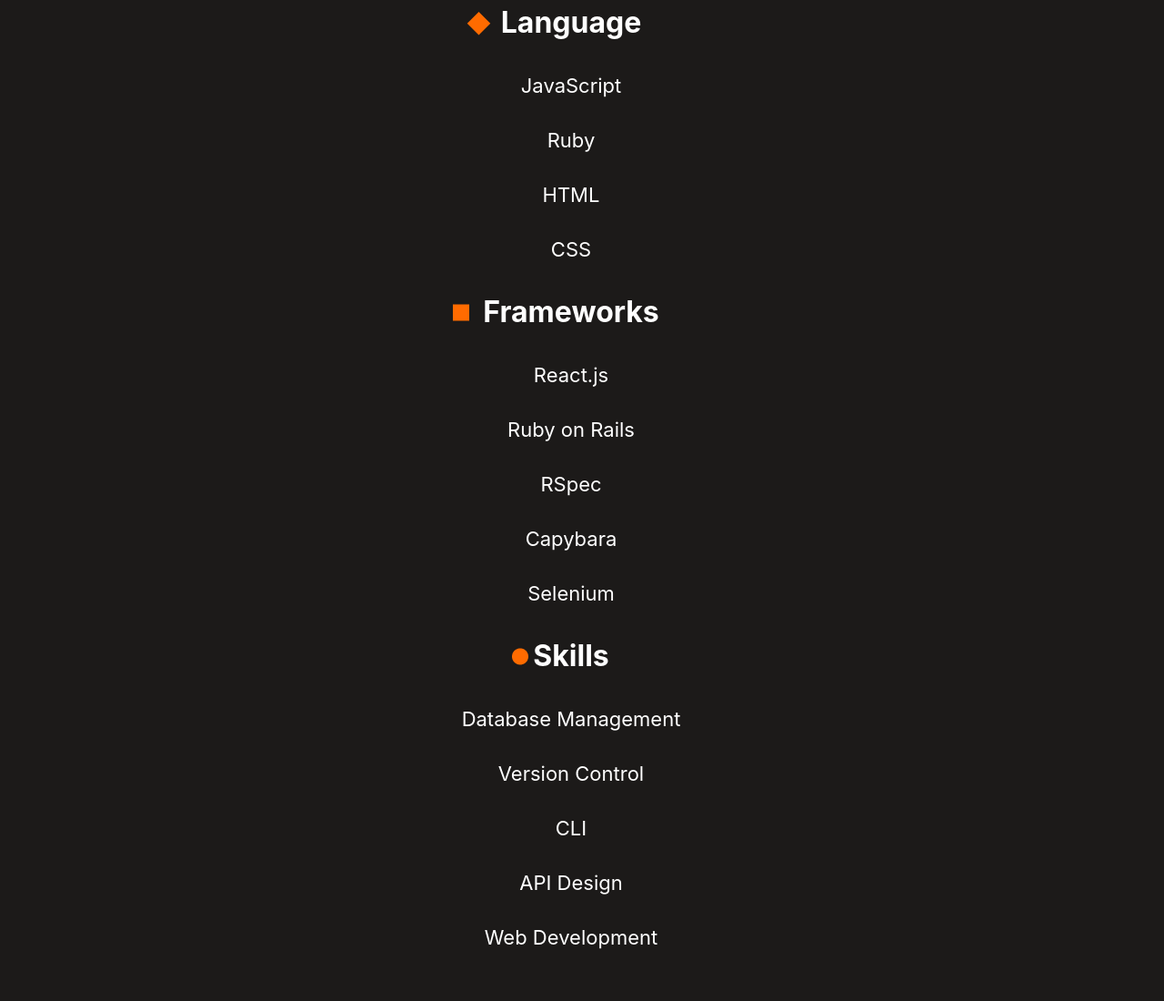
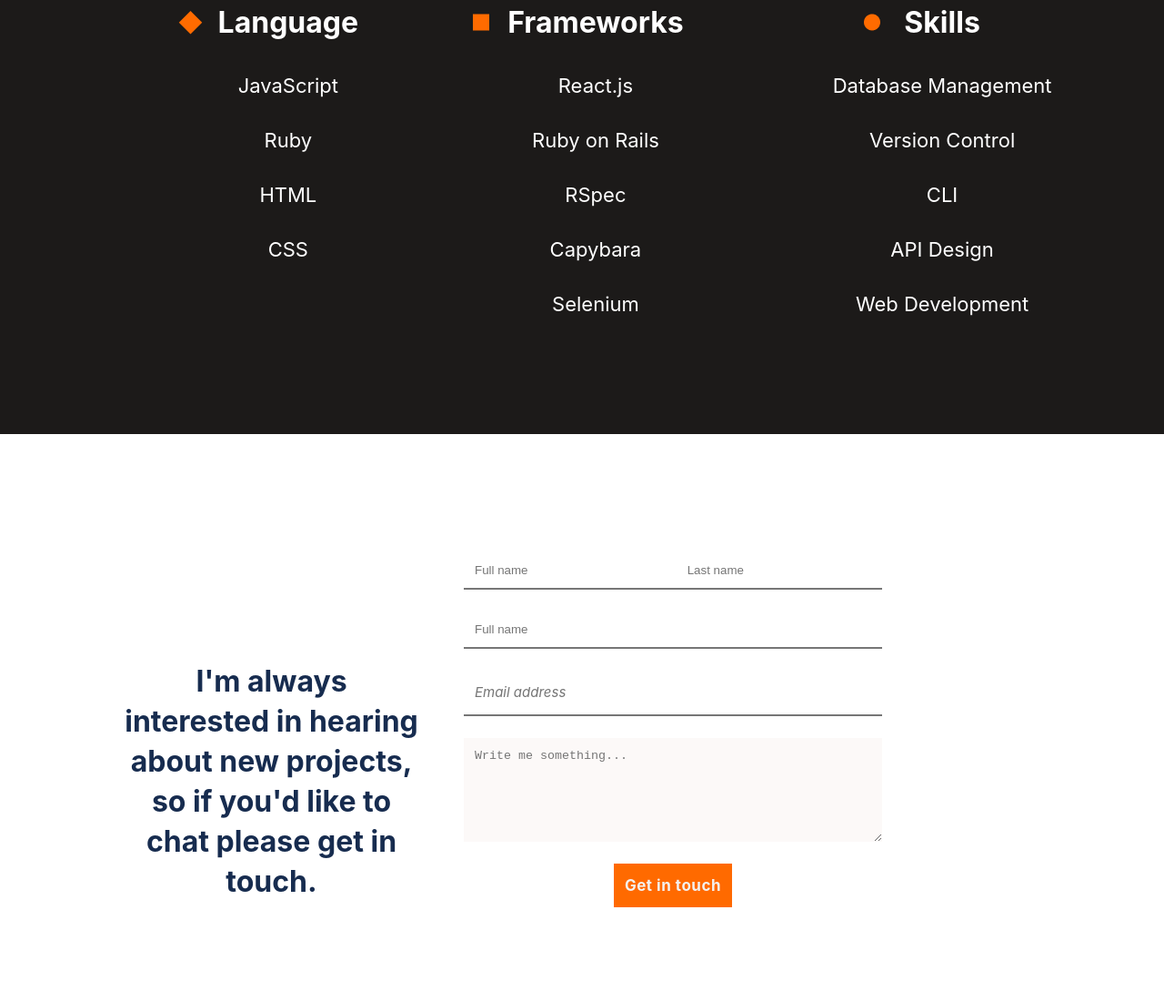
Before and after one commit to richie1988/mobile-firstsetup, a website: page index.html in a window 1280 px wide. Shown: the part 3019-4119 px from the top of the page at 91% size. Drawn offline with Linux system fonts and the light colour scheme; a web font is replaced by a local one.

Commit message:
added the form html tags and modified the css

```diff
--- a/index.html
+++ b/index.html
@@ -140,7 +140,7 @@
                 <a class="see-projectbtn ">See project</a>
             </div>
         </div>
-        <div class="about-section ">
+        <div class="about-section">
             <article class="intro ">
                 <h3>About me</h3>
                 <p>Hello I’m a software developer! I can help you build a product , feature or website Look through some of my work and experience! If you like what you see and have a project you need coded, don’t hesitate to contact me.
@@ -150,7 +150,7 @@
             <hr class="underline-two">
             <section class="skills-section">
 
-                <ul class="Language ">
+                <ul class="Language">
                     <li>
                         <h2>Language</h2>
                     </li>
@@ -159,7 +159,7 @@
                     <li>HTML</li>
                     <li>CSS</li>
                 </ul>
-                <ul class="Frameworks ">
+                <ul class="Frameworks">
                     <li>
                         <h2>Frameworks</h2>
                     </li>
@@ -169,7 +169,7 @@
                     <li>Capybara</li>
                     <li>Selenium</li>
                 </ul>
-                <ul class="skills ">
+                <ul class="skills">
                     <li>
                         <h2>Skills</h2>
                     </li>
@@ -181,29 +181,29 @@
                 </ul>
             </section>
         </div>
-        <div class="form-section ">
+        <div class="form-section">
             <div class="form-h2">
                 <h2>I'm always interested in hearing about new projects, so if you'd like to chat please get in touch.</h2>
             </div>
-            <form action="https://formspree.io/f/mrgvjnke " method="post">
+            <form action="https://formspree.io/f/mrgvjnke " method="post" id="form">
 
                 <section class="input-section "> <input class="name " type="text " name="Full name " placeholder="Full name " maxlength="30" required>
-                    <input class="surname " type="text " name="Surname " placeholder=" Last name " maxlength="30" required>
+                    <input class="surname " type="text " name="Surname " placeholder=" Last name " maxlength="30 " required>
                 </section>
                 <input class="Full-name " type="text " name="Full name " placeholder="Full name " required>
-                <input class="e-mail " type="e-mail " name="email address " placeholder="Email address " required>
-                <textarea class="textarea " name="textarea " name="subject " placeholder="Write me something... " maxlength="500" required></textarea>
-                <button class="submit-btn " type="submit">Get in touch</button>
+                <input class="e-mail " type="email" name="email address " placeholder="Email address " required>
+                <textarea class="textarea " name="textarea " name="subject " placeholder="Write me something... " maxlength="500 " required></textarea>
+                <button class="submit-btn " type="submit ">Get in touch</button>
             </form>
         </div>
         <footer>
             <hr>
-            <ul class="footer-social">
-                <li><img src="imagez/github.svg"></li>
-                <li><img src="imagez/flame3.svg"></li>
-                <li><img src="imagez/angelist 1.svg"></li>
-                <li><img src="imagez/flame2.svg"></li>
-                <li><img src="imagez/Icon - Medium.svg"></li>
+            <ul class="footer-social ">
+                <li><img src="imagez/github.svg "></li>
+                <li><img src="imagez/flame3.svg "></li>
+                <li><img src="imagez/angelist 1.svg "></li>
+                <li><img src="imagez/flame2.svg "></li>
+                <li><img src="imagez/Icon - Medium.svg "></li>
             </ul>
         </footer>
     </main>
--- a/style.css
+++ b/style.css
@@ -645,7 +645,6 @@
   height: auto;
   width: auto;
   left: -1px;
-  top: 5887px;
   border-radius: 0;
 }
 
@@ -688,13 +687,7 @@
 }
 
 .submit-btn {
-  display: flex;
-  flex-direction: row;
-  align-items: center;
   padding: 12px;
-  gap: 10px;
-  width: 131px;
-  height: 48px;
   background: hsl(25, 100%, 50%);
   flex: none;
   justify-content: center;
@@ -749,4 +742,58 @@
   .my-article p {
     width: 70%;
   }
+
+  .about-section {
+    padding-bottom: 130px;
+  }
+
+  .skills-section ul {
+    float: left;
+    padding-left: 140px;
+  }
+
+  .Language {
+    background-image: url("imagez/Rectangle\ 55.png");
+    background-repeat: no-repeat;
+    background-position: 33%;
+    background-position-y: 15%;
+  }
+
+  .Frameworks {
+    background-image: url("imagez/Rectangle\ 56.png");
+    background-repeat: no-repeat;
+    background-position: 30%;
+    background-position-y: 13%;
+  }
+
+  .skills {
+    background-image: url("imagez/Rectangle\ 57.png");
+    background-repeat: no-repeat;
+    background-position: 45%;
+    background-position-y: 13%;
+  }
+
+  .form-section {
+    display: inline-flex;
+    padding: 130px 0;
+    align-items: flex-start;
+    gap: 24px;
+    margin-left: 135px;
+  }
+
+  .form-h2 {
+    padding-top: 0;
+  }
+
+  .input-section {
+    display: flex;
+  }
+
+  .textarea {
+    height: 114px;
+    width: 460px;
+    border: none;
+    background: hsl(15, 33%, 98%);
+    padding: 12px;
+  }
 }
```
